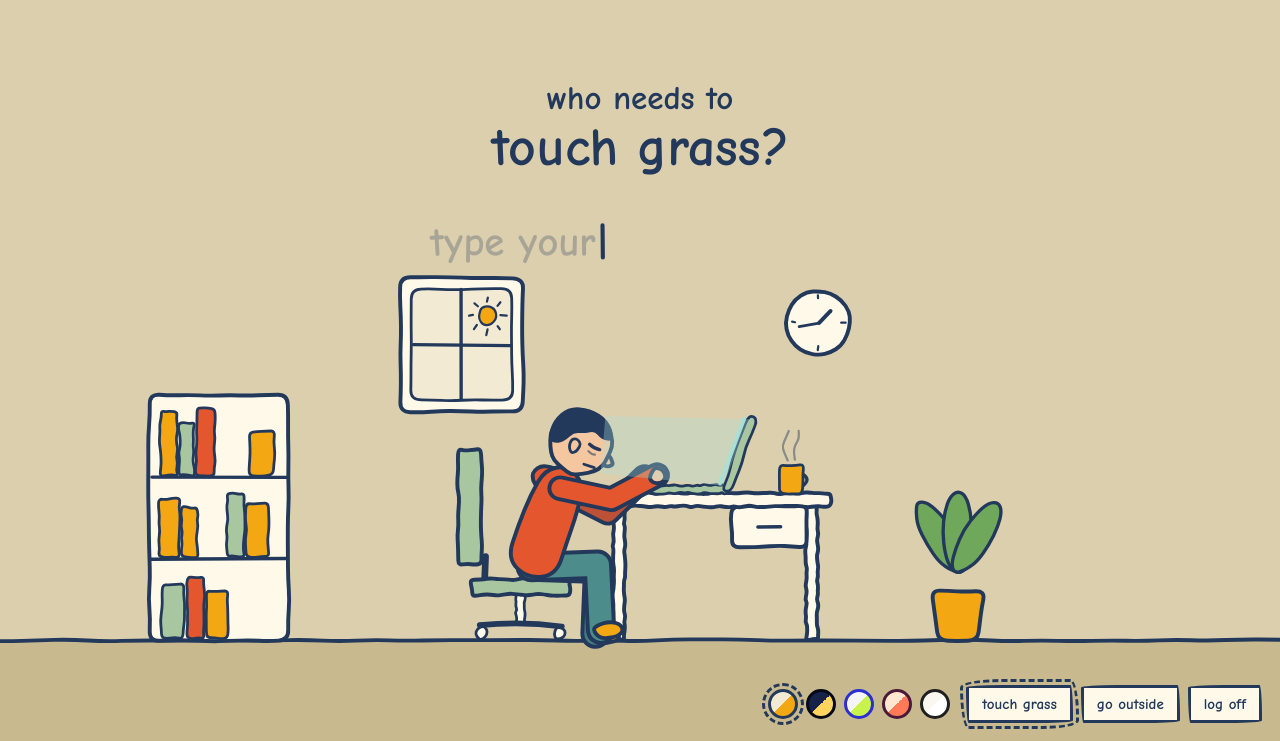
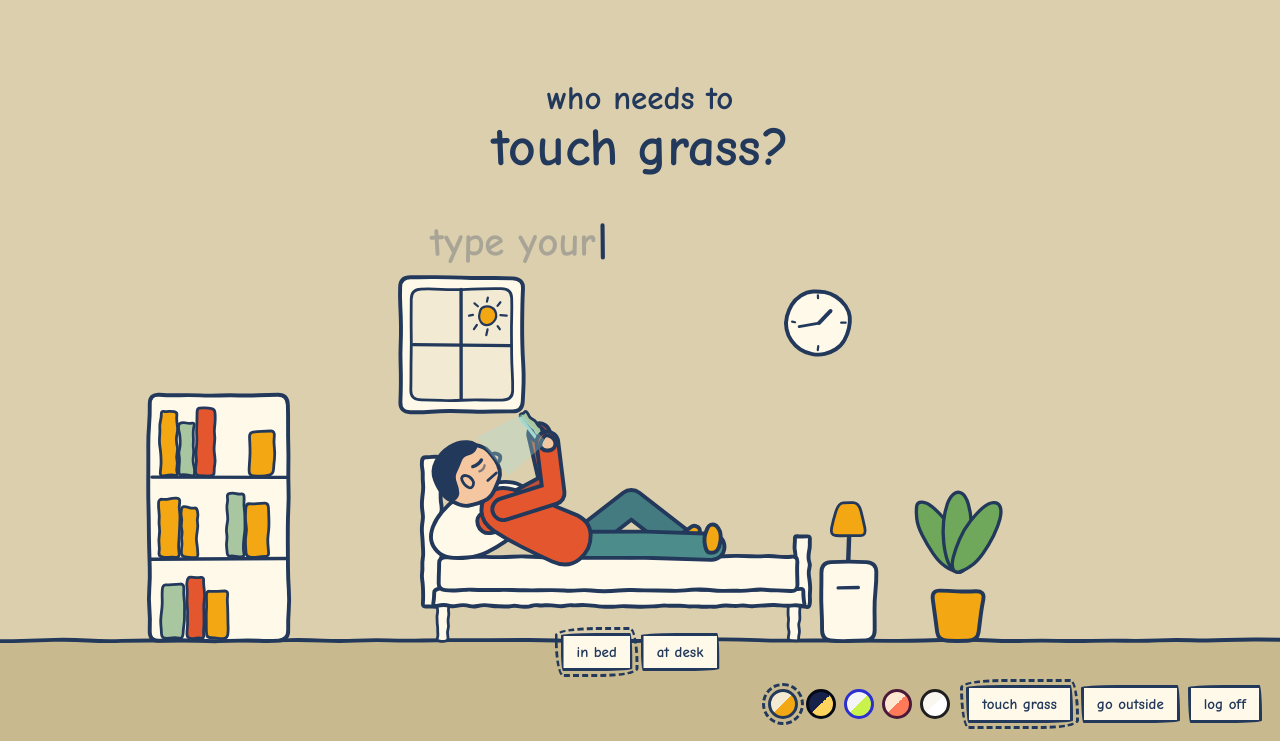
Before and after one commit to niteshrajpurohitt/touchgrass, a plain HTML site: page index.html in a window 1280 px wide. Shown: the part 59-800 px from the top of the page. Drawn offline with Linux system fonts and the light colour scheme; a web font is replaced by a local one.

Commit message:
Add an in-bed opening scene as the default, with a desk or bed choice before the story starts

```diff
--- a/index.html
+++ b/index.html
@@ -36,8 +36,8 @@ html,body{margin:0;height:100%;background:var(--page);overflow:hidden;overscroll
 #stage.phone #panel .row{gap:min(8px,1.8vw);justify-content:center}
 #stage.phone #panel .hd{font-size:clamp(11px,3.7vw,15px);padding:8px clamp(6px,2.6vw,13px)}
 /* wide screens: the end buttons sit bottom centre, so the colours and wording on the right never move when they appear */
-#stage:not(.phone) #doneBar{position:fixed;left:50%;transform:translateX(-50%);bottom:calc(18px + env(safe-area-inset-bottom))}
-@media (max-width:1480px){#stage:not(.phone) #doneBar{bottom:calc(70px + env(safe-area-inset-bottom))}}   /* not enough room beside the right-hand group: one line up */
+#stage:not(.phone) #doneBar,#stage:not(.phone) #sceneBar{position:fixed;left:50%;transform:translateX(-50%);bottom:calc(18px + env(safe-area-inset-bottom))}
+@media (max-width:1480px){#stage:not(.phone) #doneBar,#stage:not(.phone) #sceneBar{bottom:calc(70px + env(safe-area-inset-bottom))}}   /* not enough room beside the right-hand group: one line up */
 @media (max-height:560px){#stage.phone #panel{display:none}}   /* phone keyboard is up: the picture is short, so the controls step aside until it closes */
 .dot{width:30px;height:30px;border-radius:50%;border:3px solid;padding:0;cursor:pointer;touch-action:manipulation}
 .hidden{display:none!important}
@@ -68,6 +68,7 @@ html,body{margin:0;height:100%;background:var(--page);overflow:hidden;overscroll
   <div id="panel">
     <div id="swatches" class="row"></div>
     <div id="msgs" class="row"></div>
+    <div id="sceneBar" class="row"></div>
     <div id="doneBar" class="row hidden">
       <button class="hd sm" id="again" type="button" aria-label="play again">&#8634;</button>
       <button class="hd sm" id="edit" type="button">new name</button>
@@ -263,7 +264,7 @@ function toSVG(v = viewOf('story')) {
 }
 
 // ───────── state ─────────
-const S = { name: '', births: [], msg: 0, th: 'retro', shape: 'story', phase: 'type', goT: 0, ended: false };
+const S = { name: '', births: [], msg: 0, th: 'retro', scene: 'bed', shape: 'story', phase: 'type', goT: 0, ended: false };
 const MX = document.createElement('canvas').getContext('2d');
 
 // ───────── the person ─────────
@@ -274,6 +275,14 @@ const SIT = { x: 345, y: 1318, torso: 20, head: 6, lt: 88, ls: -2, rt: 92, rs: 2
   [SIT.ru, SIT.rf] = ik(sh, [574, 1160], UA, FA); [SIT.lu, SIT.lf] = ik(sh, [550, 1160], UA, FA);
 }
 const UPSIT = { ...SIT, torso: -3, head: -12, ru: 40, rf: 132, lu: 36, lf: 128 };
+// the second opening: lying in bed, propped on a pillow, scrolling on a phone held above the face
+const LIE = { x: 430, y: 1278, torso: -65, head: 25, lt: 128, ls: 52, rt: 90, rs: 88, lu: 0, lf: 0, ru: 0, rf: 0 };
+const PHONE = [350, 1068];
+{ // both hands hold the phone: work the arm angles out from where it is
+  const sh = add([LIE.x, LIE.y], upv(LIE.torso), TL - 20);
+  [LIE.ru, LIE.rf] = ik(sh, [372, 1096], UA, FA); [LIE.lu, LIE.lf] = ik(sh, [358, 1080], UA, FA);
+}
+const UPLIE = { ...LIE, torso: -46, head: 6 };
 const STAND = { x: 345, y: 1202, torso: 0, head: 0, lt: -3, ls: -3, rt: 3, rs: 3, lu: -6, lf: -2, ru: 8, rf: 16 };
 const SITG = { x: 462, y: 1457, torso: 4, head: -4, lt: 118, ls: 62, rt: 125, rs: 55, lu: 2, lf: 91, ru: 24, rf: 70 };   // low enough that the front grass hides where the body meets the ground
 const INGRASS = 25;           // how far the feet sink into the front grass outdoors
@@ -281,10 +290,13 @@ const PICK = [665, 1405];   // where the hand grabs the flower
 
 function poseAt(st, time) {
   let P, mood = 'tired', rk = 0, uk = 0;
+  const bed = S.scene === 'bed', A0 = bed ? LIE : SIT, A1 = bed ? UPLIE : UPSIT;     // how the story opens: in bed or at the desk
   if (st < 0) {
-    P = { ...SIT }; P.rf += 2 + 3 * Math.sin(time * 19); P.lf += 2 + 3 * Math.sin(time * 19 + 2.1); P.head += 1.5 * Math.sin(time * 1.3);
-  } else if (st < .3) { P = lp(SIT, UPSIT, eout(seg(st, 0, .3))); mood = 'wide'; }
-  else if (st < .95) { const k = eio(seg(st, .3, .95)); P = lp(UPSIT, STAND, k); P.torso += Math.sin(k * Math.PI) * 24; mood = 'wide'; }
+    P = { ...A0 };
+    if (bed) { P.rf += 1.5 * Math.sin(time * 6); P.head += Math.sin(time * 1.3); }                     // thumb scrolling
+    else { P.rf += 2 + 3 * Math.sin(time * 19); P.lf += 2 + 3 * Math.sin(time * 19 + 2.1); P.head += 1.5 * Math.sin(time * 1.3); }   // typing
+  } else if (st < .3) { P = lp(A0, A1, eout(seg(st, 0, .3))); mood = 'wide'; }
+  else if (st < .95) { const k = eio(seg(st, .3, .95)); P = lp(A1, STAND, k); P.torso += Math.sin(k * Math.PI) * 24; mood = 'wide'; }
   else if (st < 1.2) { P = { ...STAND }; mood = 'wide'; }
   else if (st < 2.7) {
     const env = Math.min(seg(st, 1.2, 1.4), 1 - seg(st, 2.5, 2.7)), ph = (st - 1.2) * Math.PI * 2 * 1.35, s = Math.sin(ph), c = Math.cos(ph);
@@ -298,7 +310,7 @@ function poseAt(st, time) {
     const lean = rk * (1 - uk);
     P.torso += 31 * lean + Math.sin(time * 1.2) * 1.3; P.head += 12 * lean - 5 * uk + Math.sin(time * 1.2 + 1) * 1.5 * uk;
   }
-  return { P, mood, rk, uk, held: st >= 5.0 };
+  return { P, mood, rk, uk, held: st >= 5.0, mid: bed && st < .6 ? () => phone(st, time) : null };
 }
 function ik(S0, Tg, L1, L2) {
   const dx = Tg[0] - S0[0], dy = Tg[1] - S0[1];
@@ -349,6 +361,7 @@ function person(pp, time) {
     const [u, f] = ik(Sh, tg, UA, FA); na = arm(u, f);
   }
   const hand = na[2];
+  if (pp.mid) pp.mid();      // something held between the two hands (the phone)
   if (held) { line([[hand[0] + 3, hand[1] + 30], [hand[0], hand[1]], [hand[0] - 2, hand[1] - 40]], 'hstem', T.ink, 6); flowerHead(hand[0] - 2, hand[1] - 42, 1, T.flower, 'hf'); }
   tube(na, 'narm', ARMW, T.top); shape(ell(hand[0], hand[1], 14, 14, 9), 'nhand', T.skin);
 }
@@ -492,6 +505,35 @@ function desk(st, time) {
   for (let i = 0; i < 2; i++) { const x = 802 + i * 18, p = []; for (let j = 0; j < 5; j++) p.push([x + Math.sin(time * 3 + j * 1.3 + i) * 6, 1126 - j * 13]); line(p, 'steam' + i, T.ink, 4, { a: .45 }); }
   restore();
 }
+// ── the bed scene ──
+function phone(st, time) {        // seen edge-on, lit side towards the face; flies out of the hands on "go"
+  const k = seg(st, .05, .6) ** 2;
+  save(); translate(PHONE[0] + k * 900, PHONE[1] - k * 520); rotate(50 * D + k * 5);
+  shape(rect(-32, -7, 64, 14), 'phone', T.prop2, { lw: 5 });
+  line([[-28, 9], [28, 9]], 'pglow', T.screen, 6, { a: .5 + .5 * Math.abs(Math.sin(time * 9)) });
+  restore();
+}
+function bed(st) {
+  if (seg(st, .75, 1.35) >= 1) return;
+  save(); translate(-inback(seg(st, .75, 1.35)) * 1200, 0);
+  shape(rect(150, 1120, 34, 270), 'bhead', T.prop);
+  shape(rect(818, 1262, 26, 128), 'bfoot', T.prop);
+  shape(rect(176, 1382, 20, 68), 'bleg1', T.prop, { lw: 5 }); shape(rect(806, 1382, 20, 68), 'bleg2', T.prop, { lw: 5 });
+  shape(rect(170, 1358, 664, 30), 'bframe', T.prop);
+  shape(rect(180, 1300, 642, 60), 'bmat', T.paper);
+  shape(ell(256, 1234, 100, 58, 16, -.5), 'pillow', T.cloud);
+  restore();
+}
+function nightstand(st) {
+  if (seg(st, .45, 1.15) >= 1) return;
+  const k = inback(seg(st, .45, 1.15));
+  save(); translate(914 + k * 860, 1380); rotate(k * .28); translate(-914, -1380);
+  line([[914, 1312], [914, 1258]], 'lstem', T.ink, 8, { raw: true });
+  shape(poly([[880, 1262], [948, 1262], [934, 1204], [894, 1204]], 24), 'lshade', T.accent, { lw: 5 });
+  shape(rect(866, 1310, 96, 140), 'nstand', T.prop);
+  line([[896, 1356], [932, 1356]], 'nh', T.ink, 6);
+  restore();
+}
 function butterfly(st, time) {
   const a = seg(st, 4.0, 4.8); if (a <= 0) return;
   const x = 790 + Math.cos(time * .6) * 130, y = 1090 + Math.sin(time * 1.1) * 70 + (1 - eout(a)) * -300, fl = .3 + .7 * Math.abs(Math.sin(time * 13));
@@ -518,17 +560,20 @@ function letters(str, cx, base, size, style, pop) {
 // a plain line of text, centred on x
 function label(str, x, y, size, a = 1, fill = T.text) { save(); alpha(a); translate(x, y); OPS.push({ k: 't', ch: str, m: TF.slice(), size, fill, stroke: null, lw: 0, a: ALPHA }); restore(); }
 // the name spot on the first screen: "type a name" and example names take turns typing themselves, until you type your own
-const ASK = TOUCH ? "tap to type your friend's name" : "type your friend's name";
-const PLACE = ['Elon', 'my boss', 'that one friend', 'my ex', 'me'].flatMap(e => [ASK, e]);
-const placeDur = e => e.length * .13 + (e === ASK ? 2.4 : 1.3) + .3;
+const ASK1 = TOUCH ? "tap to type your friend's name" : "type your friend's name", ASK = TOUCH ? 'tap to type a name' : 'type a name';
+const NAMES = ['Elon', 'my boss', 'that one friend', 'my ex', 'me'];
+const FIRST = NAMES.flatMap((e, i) => [i ? ASK : ASK1, e]), LATER = NAMES.flatMap(e => [ASK, e]);   // the longer prompt shows once, then the short one
+const placeDur = e => e.length * .13 + (e === ASK || e === ASK1 ? 2.4 : 1.3) + .3;
+const total = L => L.reduce((a, e) => a + placeDur(e), 0);
 function example(time) {
-  let t = time % PLACE.reduce((a, e) => a + placeDur(e), 0);
-  for (const e of PLACE) {
+  const first = time < total(FIRST), L = first ? FIRST : LATER;
+  let t = first ? time : (time - total(FIRST)) % total(LATER);
+  for (const e of L) {
     const ty = e.length * .09, hold = placeDur(e) - e.length * .13 - .3;
     if (t < placeDur(e)) return { full: e, n: t < ty ? Math.floor(t / .09) + 1 : t < ty + hold ? e.length : Math.max(0, e.length - Math.floor((t - ty - hold) / .04) - 1) };
     t -= placeDur(e);
   }
-  return { full: PLACE[0], n: 0 };
+  return { full: L[0], n: 0 };
 }
 // where the name is written, and the drawn key that starts the story (press Enter, or click or tap the key)
 const BLANK = 822, KEY = { x: 540, y: BLANK + 84, w: 400, h: 80 };
@@ -593,11 +638,11 @@ function render(o) {
   grass(st, time, 0);
   flowers(st, time);
   sides(st);
-  chair(st);
-  desk(st, time);
+  const inBed = S.scene === 'bed';
+  if (inBed) { bed(st); nightstand(st); } else { chair(st); desk(st, time); }
   person(poseAt(st, time), time);
-  const ga = (1 - seg(st, 0, .4)) * .32;             // laptop light on the face
-  if (ga > 0) shape([[690, 1172], [734, 1052], [478, 1046], [468, 1150]], 'cone', T.screen, { stroke: null, a: ga, sharp: true });
+  const ga = (1 - seg(st, 0, .4)) * .32;             // light from the laptop or the phone on the face
+  if (ga > 0) shape(inBed ? [[329, 1043], [371, 1093], [304, 1153], [246, 1085]] : [[690, 1172], [734, 1052], [478, 1046], [468, 1150]], 'cone', T.screen, { stroke: null, a: ga, sharp: true });
   grass(st, time, 1);
   butterfly(st, time);
   restore();
@@ -657,7 +702,7 @@ function go() {
   if (!S.name.trim()) { nameEl.focus({ preventScroll: true }); return; }
   S.was = S.intro ? 'intro' : S.phase === 'type' ? 'type' : 'plain'; S.intro = false;     // which opening words should fall away
   S.phase = 'story'; S.goT = performance.now() / 1000; S.ended = false; nameEl.blur(); if (document.activeElement && document.activeElement.blur) document.activeElement.blur();   // puts the phone keyboard away
-  doneBar.classList.add('hidden');
+  doneBar.classList.add('hidden'); $('sceneBar').classList.add('hidden');
   try { history.replaceState(null, '', shareURL(true)); } catch (e) {}
 }
 typeBar.addEventListener('submit', e => { e.preventDefault(); go(); });      // Enter (or "go" on a phone keyboard) starts it
@@ -672,14 +717,14 @@ addEventListener('keydown', e => { if (document.activeElement !== nameEl && !e.c
 function onEnd() { doneBar.classList.remove('hidden'); }
 $('again').onclick = go;
 $('edit').onclick = () => {
-  S.phase = 'type'; doneBar.classList.add('hidden');
+  S.phase = 'type'; doneBar.classList.add('hidden'); $('sceneBar').classList.remove('hidden');
   if (S.fromLink) { S.fromLink = false; S.name = ''; }      // a friend who got a link starts their own from a blank name
   const now = performance.now() / 1000; S.births = [...S.name].map(() => now - 9);
   try { history.replaceState(null, '', location.pathname); } catch (e) {}
   nameEl.value = S.name; nameEl.focus({ preventScroll: true }); nameEl.select();
 };
 function shareURL(rel) {
-  const q = new URLSearchParams({ n: S.name.trim() }); if (S.msg) q.set('m', S.msg); if (S.th !== 'retro') q.set('th', S.th);
+  const q = new URLSearchParams({ n: S.name.trim() }); if (S.msg) q.set('m', S.msg); if (S.th !== 'retro') q.set('th', S.th); if (S.scene === 'desk') q.set('s', 'desk');
   return (rel ? location.pathname : location.origin + location.pathname) + '?' + q;
 }
 const fname = () => 'touchgrass-' + (S.name.trim().toLowerCase().replace(/[^a-z0-9]+/g, '-').replace(/^-|-$/g, '') || 'you');
@@ -691,9 +736,12 @@ scrim.onclick = closeSheet;
 function buildPanel() {
   $('swatches').innerHTML = Object.entries(THEMES).map(([k, t]) =>
     `<button type="button" class="dot${k === S.th ? ' on' : ''}" data-th="${k}" title="${t.label}" aria-label="${t.label} colours" style="background:linear-gradient(135deg,${t.sky} 50%,${t.accent} 50%);border-color:${t.ink}"></button>`).join('');
+  $('sceneBar').innerHTML = [['bed', 'in bed'], ['desk', 'at desk']].map(([k, t]) => `<button type="button" class="hd sm${k === S.scene ? ' on' : ''}" data-scene="${k}">${t}</button>`).join('');   // where the story starts
+  $('sceneBar').classList.toggle('hidden', S.phase !== 'type' || !!S.intro);    // only while choosing; the end buttons use this spot later
   $('msgs').innerHTML = MSGS.map((m, i) => `<button type="button" class="hd sm${i === S.msg ? ' on' : ''}" data-msg="${i}">${m}</button>`).join('');
   const after = () => { buildPanel(); syncURL(); if (!TOUCH) focusName(); };
   document.querySelectorAll('#swatches [data-th]').forEach(b => b.onclick = () => { setTheme(b.dataset.th); after(); });
+  document.querySelectorAll('#sceneBar [data-scene]').forEach(b => b.onclick = () => { S.scene = b.dataset.scene; try { localStorage.setItem('tg-scene', S.scene); } catch (e) {} after(); });
   document.querySelectorAll('#msgs [data-msg]').forEach(b => b.onclick = () => { S.msg = +b.dataset.msg; try { localStorage.setItem('tg-msg', S.msg); } catch (e) {} after(); });
 }
 function syncURL() { if (S.phase === 'story') { try { history.replaceState(null, '', shareURL(true)); } catch (e) {} } }
@@ -806,8 +854,10 @@ async function makeVideo(progress, key = 'story') {
 
 // ───────── start ─────────
 const q = new URLSearchParams(location.search);
-let th = q.get('th'), m = q.get('m');
-try { th = th || localStorage.getItem('tg-theme'); if (m == null) m = localStorage.getItem('tg-msg'); } catch (e) {}
+let th = q.get('th'), m = q.get('m'), sc = q.get('s');
+// a shared link shows exactly what the sender picked; otherwise use what this visitor picked last time
+if (!q.has('n')) try { th = th || localStorage.getItem('tg-theme'); if (m == null) m = localStorage.getItem('tg-msg'); sc = sc || localStorage.getItem('tg-scene'); } catch (e) {}
+S.scene = sc === 'desk' ? 'desk' : 'bed';
 setTheme(th || 'retro'); S.msg = cl(parseInt(m) || 0, 0, MSGS.length - 1); buildPanel();
 if (q.has('t')) FREEZE = parseFloat(q.get('t'));             // ?t=5 freezes the story at 5s (for checking)
 if (q.has('ui')) document.querySelectorAll('.bar,#panel').forEach(b => b.classList.add('hidden'));
```
